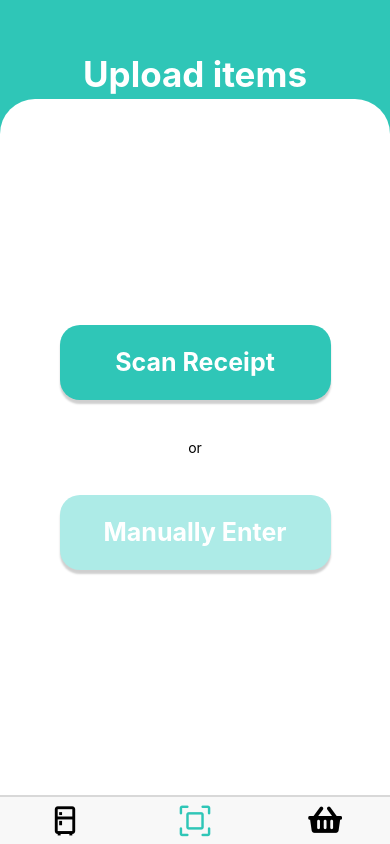
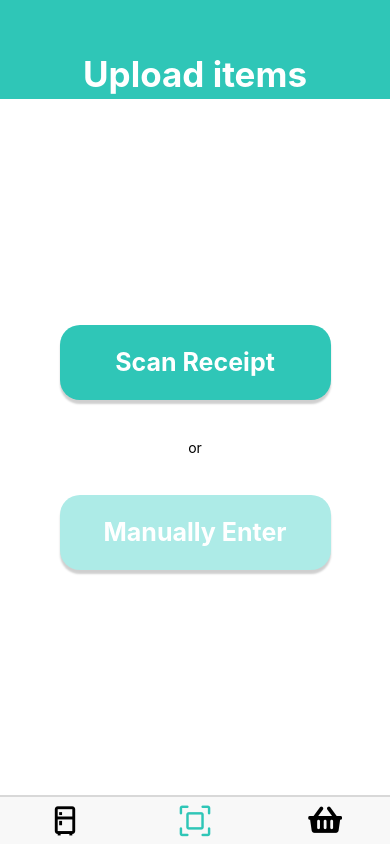
Before and after one commit to etzwang/FrontendFreshFoodies, a React Native app: screen /Scanner in a window 390 px wide. Built offline with nearby package versions, Linux system fonts and the light colour scheme.

Commit message:
i'm slamming it

```diff
--- a/app.json
+++ b/app.json
@@ -4,13 +4,7 @@
     "slug": "AwesomeProject",
     "version": "1.0.0",
     "orientation": "portrait",
-    "icon": "./assets/icon.png",
     "userInterfaceStyle": "light",
-    "splash": {
-      "image": "./assets/splash.png",
-      "resizeMode": "contain",
-      "backgroundColor": "#ffffff"
-    },
     "updates": {
       "fallbackToCacheTimeout": 0
     },
@@ -20,12 +14,6 @@
     "ios": {
       "supportsTablet": true
     },
-    "android": {
-      "adaptiveIcon": {
-        "foregroundImage": "./assets/adaptive-icon.png",
-        "backgroundColor": "#FFFFFF"
-      }
-    },
     "web": {
       "favicon": "./assets/favicon.png"
     }
--- a/pages/HouseBasketScreen.js
+++ b/pages/HouseBasketScreen.js
@@ -35,8 +35,6 @@ const styles = StyleSheet.create({
     height: "87.5%",
     alignItems: "center",
     justifyContent: "center",
-    borderTopEndRadius: "35px",
-    borderTopStartRadius: "35px",
     backgroundColor: "#FFFFFF"
   },
 });
--- a/pages/InventoryScreen.js
+++ b/pages/InventoryScreen.js
@@ -94,8 +94,6 @@ const styles = StyleSheet.create({
     height: "87.5%",
     alignItems: "center",
     justifyContent: "center",
-    borderTopEndRadius: "35px",
-    borderTopStartRadius: "35px",
     backgroundColor: "#FFFFFF"
   },
 });
--- a/pages/ItemList.js
+++ b/pages/ItemList.js
@@ -26,7 +26,7 @@ function ItemList(props) {
   for (let i = 0; i < props.data[sort].length; i++) {
     let currSort = props.data[sort][i];
     if (inventory[currSort].length > 0) {
-      inventoryContainer.push(<Text style={{fontSize: '20'}}>{currSort}</Text>);
+      inventoryContainer.push(<Text style={{fontSize: 20}}>{currSort}</Text>);
       var items = [];
       for (let j = 0; j < inventory[currSort].length; j++) {
         items.push(<View style={styles.item}><Text>{inventory[currSort][j].name}</Text></View>);
@@ -55,7 +55,7 @@ const styles = StyleSheet.create({
     padding: '1%',
     flexDirection: 'row',
     flexWrap: 'wrap',
-    justifyContent: 'normal'
+    justifyContent: 'center'
   },
   item: {
     margin: '1%',
--- a/pages/ScannerScreen.js
+++ b/pages/ScannerScreen.js
@@ -40,8 +40,6 @@ const styles = StyleSheet.create({
     height: "87.5%",
     alignItems: "center",
     justifyContent: "center",
-    borderTopEndRadius: "35px",
-    borderTopStartRadius: "35px",
     backgroundColor: "#FFFFFF",
   },
 });
```
Also changed, not shown: 1 other file (tests, documents, lock files or other folders).
